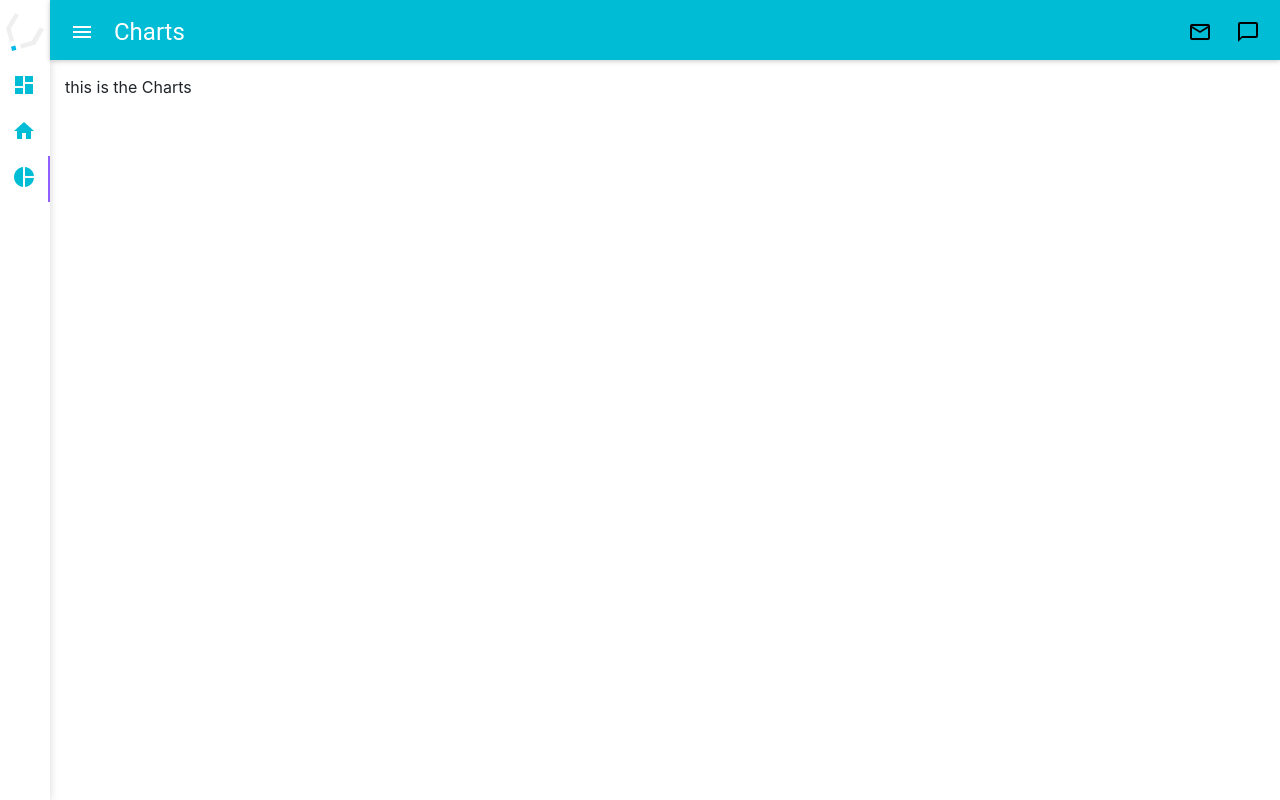
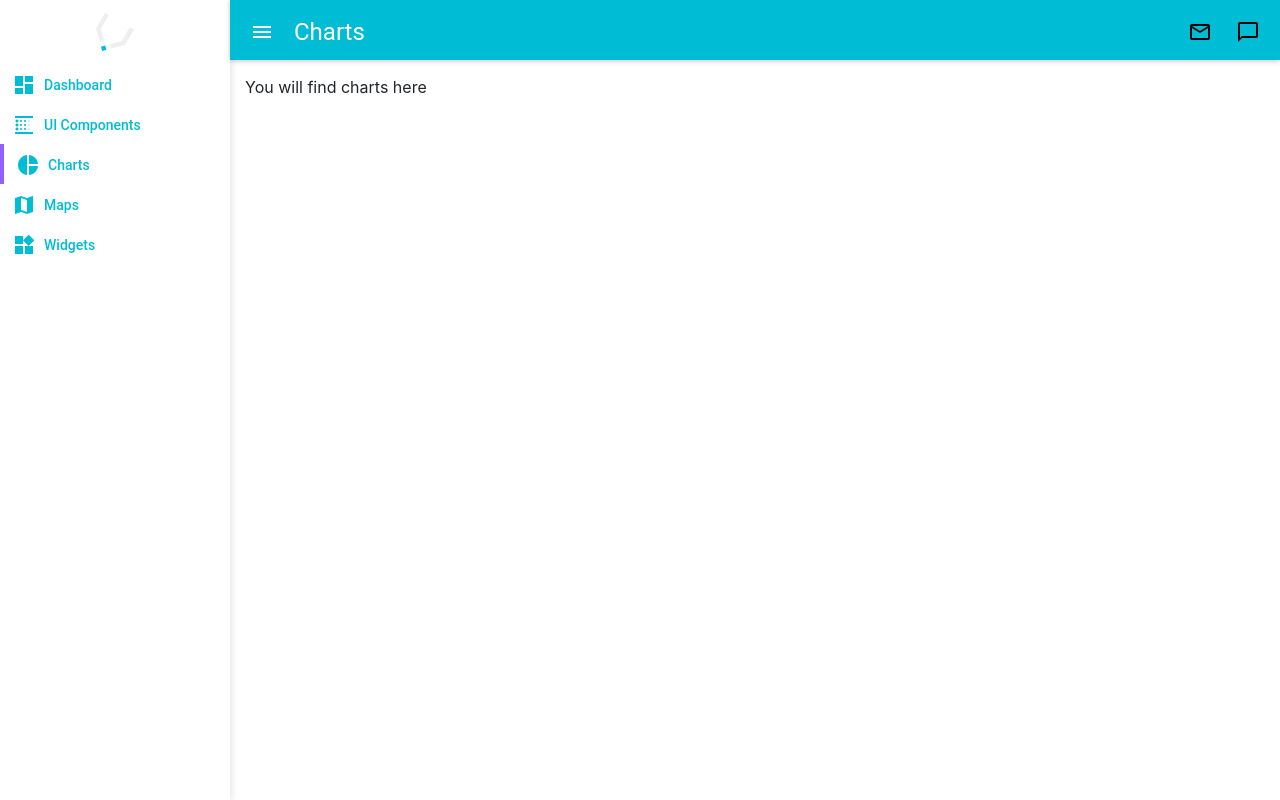
Before and after one commit to valecarlos/admin-dashboard, a React (Create React App) app: page /charts in a window 1280 px wide. Built offline with nearby package versions, Linux system fonts and the light colour scheme.

Commit message:
updated current route styles and added parameter for GH routes

```diff
--- a/src/App.js
+++ b/src/App.js
@@ -22,7 +22,7 @@ class App extends Component {
   render() {
     return (
       <Provider store={store}>
-        <Router>
+        <Router basename={process.env.PUBLIC_URL}>
           <MuiThemeProvider>
             <div className="app h-100">
                 <Sidebar />
--- a/src/components/Buttons/Buttons.js
+++ b/src/components/Buttons/Buttons.js
@@ -5,7 +5,7 @@ class Buttons extends Component {
   render() {
     return (
       <div>
-        ffs buttons
+        Buttons!
       </div>
     );
   }
--- a/src/components/Charts/Charts.js
+++ b/src/components/Charts/Charts.js
@@ -4,7 +4,7 @@ class Charts extends Component {
   render() {
     return (
       <div>
-        this is the Charts
+        You will find charts here
       </div>
     );
   }
--- a/src/components/Sidebar/Sidebar.js
+++ b/src/components/Sidebar/Sidebar.js
@@ -8,17 +8,24 @@ import logo from '../../assets/img/CVLogo.svg'
 class Sidebar extends Component {
   render() {
     const navLinkStyle = {
-      borderRight: '2px solid transparent',
+      // borderLeft: '4px solid transparent',
       display: 'block',
-      padding: '2px 0px',
       transition: 'all 0.2s ease-in'
     }
     const navLinkActiveStyle = {
-      borderRight: '2px solid rgb(143, 96, 255)'
+      borderLeft: '4px solid rgb(143, 96, 255)'
     }
 
     const { isNavCollapsed } = this.props
-    const classes = 'sidebar' + (isNavCollapsed ? ' visible' : '')
+    let labelCollapsed = {
+      transition: 'padding 0.2s ease-in',
+      textTransform: 'none'
+    }
+    if (isNavCollapsed){
+      labelCollapsed.paddingLeft = '16px'
+    }
+    console.log(labelCollapsed, "yes")
+    const classes = 'sidebar' + (isNavCollapsed ? '' : ' visible')
     return (
       <div className={classes}>
         <div className="sidebar__header">
@@ -28,17 +35,27 @@ class Sidebar extends Component {
           <ul>
             <li>
               <NavLink exact to="/" style={navLinkStyle} activeStyle={navLinkActiveStyle}>
-                <FlatButton style={{textAlign: 'left'}} labelStyle={{textTransform: 'none'}} label="Dashboard" primary={true} fullWidth={true} icon={<FontIcon className="material-icons">dashboard</FontIcon>} />
+                <FlatButton labelStyle={labelCollapsed} style={{lineHeight: '40px', height: '40px', textAlign: 'left'}} label="Dashboard" primary={true} fullWidth={true} icon={<FontIcon className="material-icons">dashboard</FontIcon>} />
               </NavLink >
             </li>
             <li>
               <NavLink  to="/buttons" style={navLinkStyle} activeStyle={navLinkActiveStyle}>
-                <FlatButton style={{textAlign: 'left'}} labelStyle={{textTransform: 'none'}} label="Buttons" primary={true} fullWidth={true} icon={<FontIcon className="material-icons">home</FontIcon>} />
+                <FlatButton labelStyle={labelCollapsed} style={{lineHeight: '40px', height: '40px', textAlign: 'left'}} label="UI Components" primary={true} fullWidth={true} icon={<FontIcon className="material-icons">blur_linear</FontIcon>} />
               </NavLink >
             </li>
             <li>
               <NavLink  to="/charts" style={navLinkStyle} activeStyle={navLinkActiveStyle}>
-                <FlatButton style={{textAlign: 'left'}} labelStyle={{textTransform: 'none'}} label="Charts" primary={true} fullWidth={true} icon={<FontIcon className="material-icons">pie_chart</FontIcon>} />
+                <FlatButton labelStyle={labelCollapsed} style={{lineHeight: '40px', height: '40px', textAlign: 'left'}} label="Charts" primary={true} fullWidth={true} icon={<FontIcon className="material-icons">pie_chart</FontIcon>} />
+              </NavLink >
+            </li>
+            <li>
+              <NavLink  to="/maps" style={navLinkStyle} activeStyle={navLinkActiveStyle}>
+                <FlatButton labelStyle={labelCollapsed} style={{lineHeight: '40px', height: '40px', textAlign: 'left'}} label="Maps" primary={true} fullWidth={true} icon={<FontIcon className="material-icons">map</FontIcon>} />
+              </NavLink >
+            </li>
+            <li>
+              <NavLink  to="/widgets" style={navLinkStyle} activeStyle={navLinkActiveStyle}>
+                <FlatButton labelStyle={labelCollapsed} style={{lineHeight: '40px', height: '40px', textAlign: 'left'}} label="Widgets" primary={true} fullWidth={true} icon={<FontIcon className="material-icons">widgets</FontIcon>} />
               </NavLink >
             </li>
           </ul>
```
